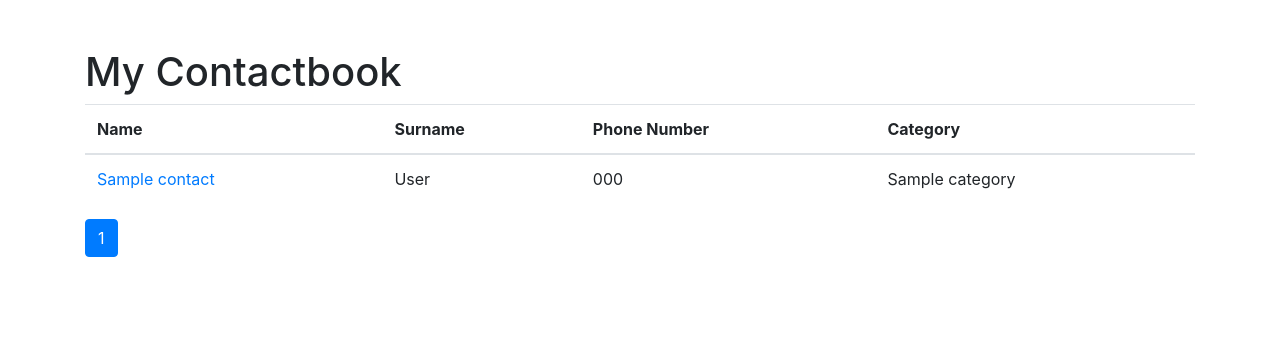
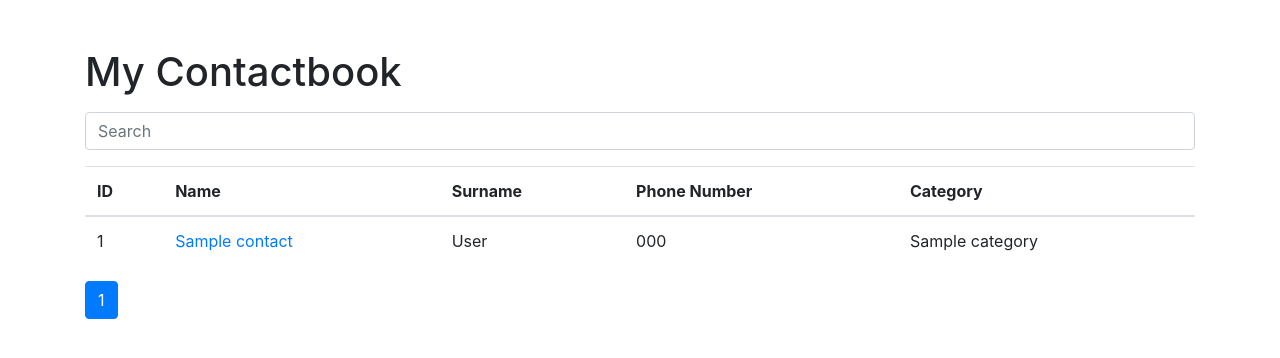
Before and after one commit to William-Fernandes252/Contacts, a Django app: page / in a window 1280 px wide. Shown: the part 56-414 px from the top of the page. Run offline with Django 4.2, Linux system fonts and the light colour scheme; tables that the repository leaves empty hold one stand-in row (values such as "Sample post"); some libraries are stand-ins or nearby versions.

Commit message:
Add search

```diff
--- a/contacts/templates/contacts/contact.html
+++ b/contacts/templates/contacts/contact.html
@@ -1,4 +1,6 @@
 {% extends 'base.html' %}
+
+{% block title %}Contact{% endblock title %}
 
 {% block content %}
 <h1 class="mt-5">{{ contact.fullname }}</h1>
--- a/contacts/templates/contacts/index.html
+++ b/contacts/templates/contacts/index.html
@@ -1,11 +1,22 @@
 {% extends "base.html"%}
+
+{% block title %}Contactbook{% endblock title %}
 
 {% block content %}
 <h1 class="mt-5">My Contactbook</h1>
 
+<form class="my-3" action="{% url 'search' %}" method="get">
+	<div class="form-group row">
+		<div class="col-12">
+			<input class="form-control" type="search" placeholder="Search" aria-label="Search" name="term" value="{{ request.GET.term }}">
+		</div>
+	</div>
+</form>
+
 <table class="table">
 	<thead>
 		<tr>
+			<th>ID</th>
 			<th>Name</th>
 			<th>Surname</th>
 			<th>Phone Number</th>
@@ -15,6 +26,7 @@
 	<tbody>
 		{% for contact in contacts %}
 		<tr>
+			<td>{{ contact.id }}</td>
 			<td>
 				<a href="{% url 'contact' contact_id=contact.id %}">{{ contact.name }}</a>
 			</td>
@@ -29,30 +41,27 @@
 <nav aria-label="Contacts page navigation">
 	<ul class="pagination">
 		{% if contacts.has_previous %}
-		<li class="page-item"><a class="page-link" href="?page=1">First</a></li>
-        <li class="page-item"><a class="page-link" href="?page={{ contacts.previous_page_number }}">&laquo;</a></li>
+		<li class="page-item"><a class="page-link" href="?page=1&term={{ request.GET.term }}">First</a></li>
+        <li class="page-item"><a class="page-link" href="?page={{ contacts.previous_page_number }}&term={{ request.GET.term }}">&laquo;</a></li>
 		{% endif %}
 
-		{% comment %} <li class="page-item">
-			<a class="page-link disabled" href="">Page {{ contacts.number }} of {{ contacts.paginator.num_pages }}</a>
-		</li> {% endcomment %}
 		{% for page_number in contacts.paginator.page_range %}
 			{% if page_number <= contacts.number|add:3 and page_number >= contacts.number|add:-3 %}
 				{% if contacts.number == page_number %}
 				<li class="page-item active">
-					<a class="page-link" href="?page={{ page_number }}">{{ page_number }}</a>
+					<a class="page-link" href="?page={{ page_number }}&term={{ request.GET.term }}">{{ page_number }}</a>
 				</li>
 				{% else %}
 				<li class="page-item">
-					<a class="page-link" href="?page={{ page_number }}">{{ page_number }}</a>
+					<a class="page-link" href="?page={{ page_number }}&term={{ request.GET.term }}">{{ page_number }}</a>
 				</li>
 				{% endif %}
 			{% endif %}
 		{% endfor %}
 
 		{% if contacts.has_next %}
-        <li class="page-item"><a class="page-link" href="?page={{ contacts.next_page_number }}">&raquo;</a></li>
-		<li class="page-item"><a class="page-link" href="?page={{ contact.num_pages }}">Last</a></li>
+        <li class="page-item"><a class="page-link" href="?page={{ contacts.next_page_number }}&term={{ request.GET.term }}">&raquo;</a></li>
+		<li class="page-item"><a class="page-link" href="?page={{ contact.num_pages }}&term={{ request.GET.term }}">Last</a></li>
 		{% endif %}
 	</ul>
 </nav>
--- /dev/null
+++ b/contacts/templates/contacts/search.html
@@ -0,0 +1 @@
+{% extends './index.html' %}
--- a/contacts/urls.py
+++ b/contacts/urls.py
@@ -4,5 +4,6 @@ from . import views
 
 urlpatterns = [
     path('', views.index, name='index'),
-    path('<int:contact_id>', views.contact, name='contact')
+    path('<int:contact_id>/', views.contact, name='contact'),
+    path('search/', views.search, name='search'),
 ]
--- a/contacts/views.py
+++ b/contacts/views.py
@@ -2,12 +2,14 @@ from django.shortcuts import render, get_object_or_404
 from .models import Contact
 from django.core.paginator import Paginator
 from django.http import Http404
+from django.db.models import Q, Value
+from django.db.models.functions import Concat
 
 
 def index(request):
     context = {}
 
-    contacts = Contact.objects.filter(show = True).all()
+    contacts = Contact.objects.filter(show = True)
     paginator = Paginator(contacts, 20)
     page_number = request.GET.get('page')
     context['contacts'] = paginator.get_page(page_number)
@@ -23,3 +25,24 @@ def contact(request, contact_id):
 
     context = {'contact': get_object_or_404(Contact, id=contact_id)}
     return render(request, 'contacts/contact.html', context)
+
+def search(request):
+    context = {}
+
+    fields = Concat('name', Value(' '), 'surname')
+    context['search'] = request.GET.get('term')
+    if context['search'] is None or not context['search']:
+        raise Http404()
+
+    contacts = Contact.objects.annotate(
+        full_name = fields
+    ).filter(
+        Q(full_name__icontains = context['search']) |
+        Q(phone__icontains = context['search'])
+    )
+
+    paginator = Paginator(contacts, 20)
+    page_number = request.GET.get('page')
+    context['contacts'] = paginator.get_page(page_number)
+
+    return render(request, 'contacts/search.html', context)
--- a/templates/base.html
+++ b/templates/base.html
@@ -5,7 +5,7 @@
 
 <head>
 
-	<title>{% block title %}Contacts{% endblock title %}</title>
+	<title>{% block title %}{% endblock title %}</title>
 	{% include 'partials/_head.html' %}
 
 </head>
```
